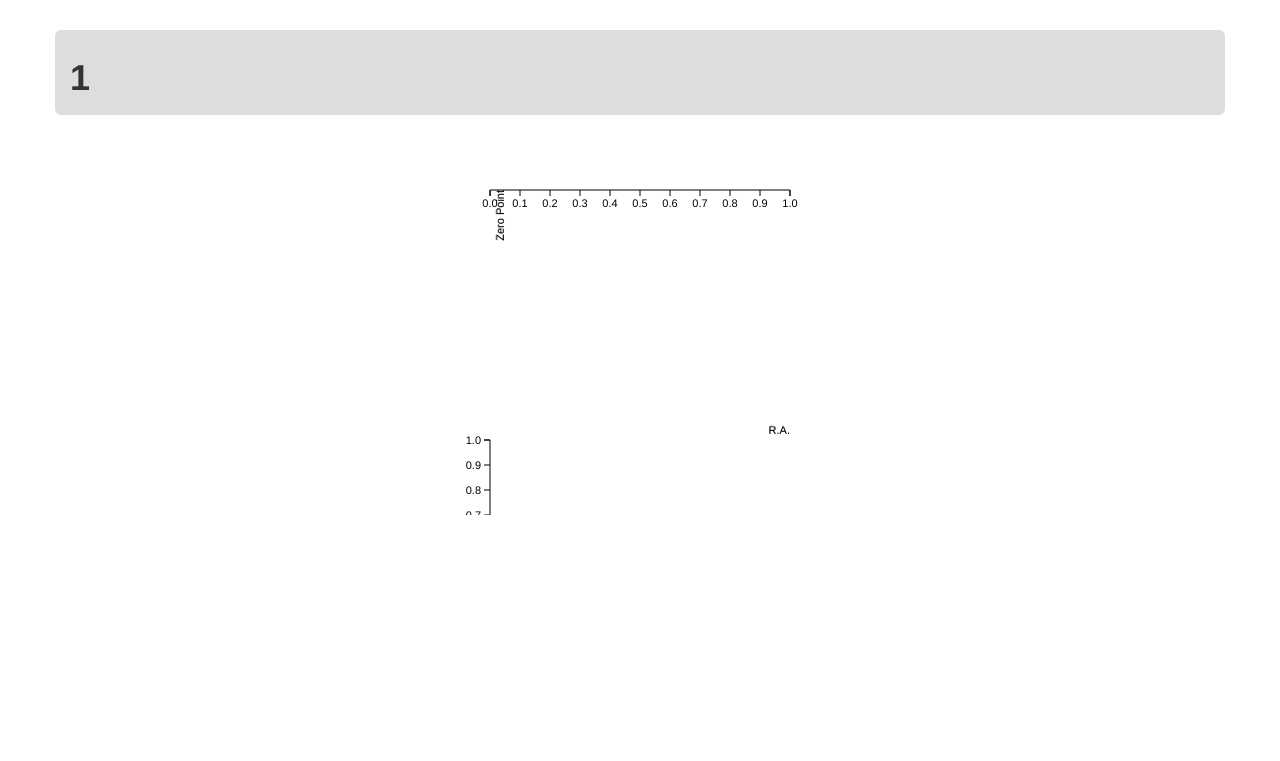
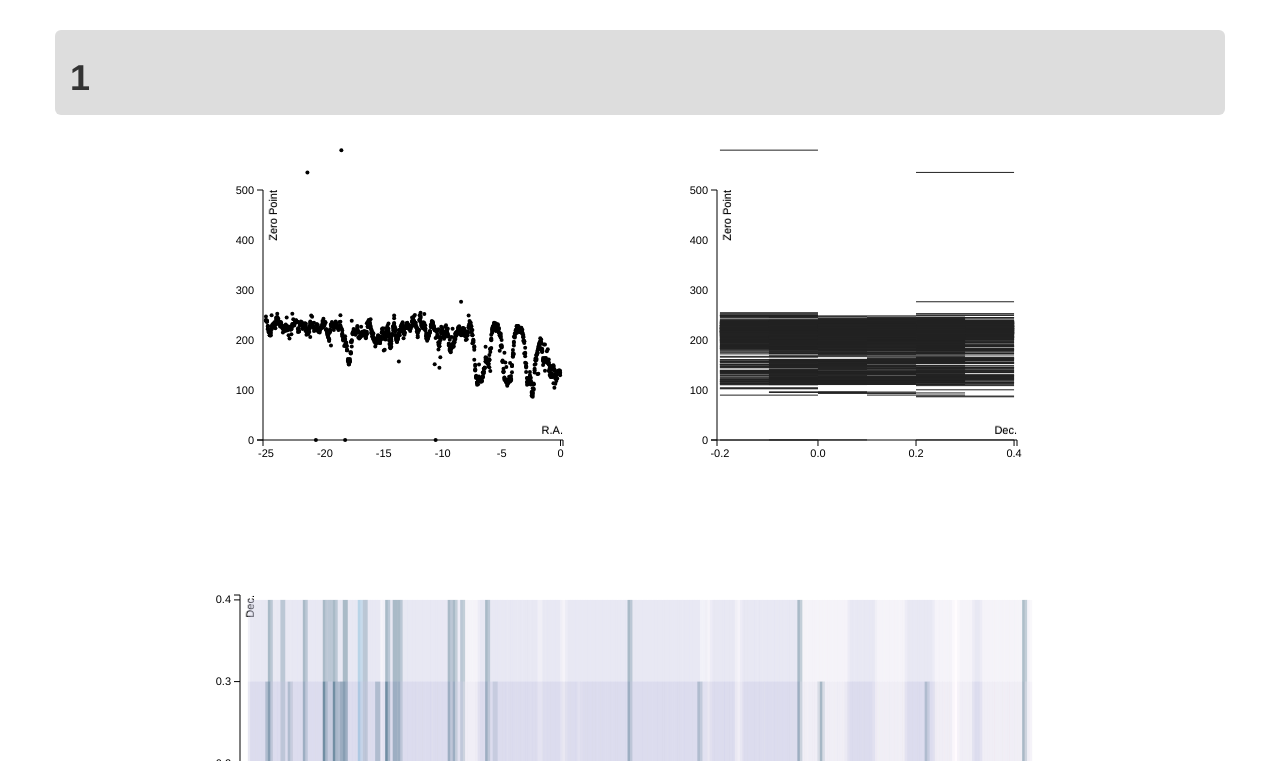
Before and after one commit to dfm/Stripe82, a Flask app: page /runs/1 in a window 1280 px wide. Shown: the top 761 px of the page. Before the commit the page ends 515 px from the top, so only its background shows below. Run offline with Flask 2, Linux system fonts and the light colour scheme; some libraries are stand-ins or nearby versions.

Commit message:
using lines for Dec. plot

```diff
--- a/webapp/static/dfmplot.js
+++ b/webapp/static/dfmplot.js
@@ -146,6 +146,8 @@ var dfmplot = function () {
     plot.draw = function () {
         xscale.domain(xlim);
         yscale.domain(ylim);
+        xaxis.ticks(xticks);
+        yaxis.ticks(yticks);
         xaxisel.call(xaxis);
         yaxisel.call(yaxis);
 
--- a/webapp/templates/run.html
+++ b/webapp/templates/run.html
@@ -46,7 +46,9 @@
                     .xlabel("R.A.")
                     .ylabel("Dec.");
 
-        d3.json("{{ url_for('.run_zeropoint', runid=run.id) }}", function (data) {
+        // d3.json("{{ url_for('.run_zeropoint', runid=run.id) }}", function (data) {
+        d3.json("{{ url_for('.static', filename='test.json') }}", function (data) {
+            // Make the plot as a function of R.A.
             pl_1d("#ra-canvas").plot(data.data,
                                function (d) {
                                    return 0.5 * (d.ramin + d.ramax);
@@ -77,37 +79,22 @@
                 var new_data = data.data.filter(function (d) {
                     return d.ramin < ra0 && d.ramax > ra0;
                 });
-
-                var selection = pl_dec.element()
-                                        .selectAll("circle.datapoints")
-                                        .data(new_data);
-                selection.enter().append("circle")
-                                        .attr("class", "datapoints")
-                                        .attr("fill", "#222")
-                                        .attr("r", 2);
-
-                selection.attr("cx", function (d) {
-                                    return pl_dec.xscale(0.5 * (d.decmin + d.decmax));
-                                })
-                                .attr("cy", function (d) {
-                                    return pl_dec.yscale(d.zero);
-                                });
-                selection.exit().remove();
+                setupDecPlot(new_data);
             });
 
-            pl_dec("#dec-canvas").plot(data.data,
-                               function (d) {
-                                   return 0.5 * (d.decmin + d.decmax);
-                               },
-                               "zero",
-                               {"cssclass": "datapoints", "fill": "#222"})
-                         .ylim([0, 500])
-                         .draw();
+            var setupDecPlot = function (datapoints) {
+                var s = pl_dec.element().selectAll("line.patch")
+                                    .data(datapoints);
+                s.enter().append("line").attr("class", "patch")
+                            .attr("fill", "none")
+                            .attr("stroke", "#222");
+                s.attr("x1", function (d) { return pl_dec.xscale(d.decmin); })
+                 .attr("x2", function (d) { return pl_dec.xscale(d.decmax); })
+                 .attr("y1", function (d) { return pl_dec.yscale(d.zero); })
+                 .attr("y2", function (d) { return pl_dec.yscale(d.zero); });
+                s.exit().remove();
+            };
 
-
-            //
-            // 2D Plot.
-            //
             var ramin = d3.min(data.data, function (d) { return d.ramin; }),
                 ramax = d3.max(data.data, function (d) { return d.ramax; }),
                 decmin = d3.min(data.data, function (d) { return d.decmin; }),
@@ -116,6 +103,16 @@
             var dra = (ramax - ramin) * pl_2d.padding(),
                 ddec = (decmax - decmin) * pl_2d.padding();
 
+            pl_dec("#dec-canvas").append(function (p) {
+                                    setupDecPlot(data.data);
+                                })
+                                .xlim([decmin - ddec, decmax + ddec])
+                                .ylim([0, 500])
+                                .draw();
+
+            //
+            // 2D Plot.
+            //
             var sigmaClip = function (data, sigma, par) {
                 var zmin = d3.min(data, function (d) { return d[par]; }),
                     zmax = d3.max(data, function (d) { return d[par]; }),
```
